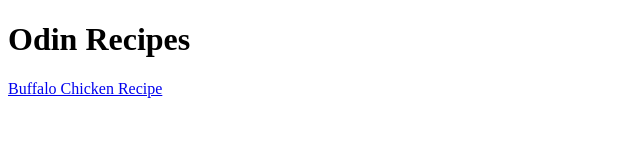
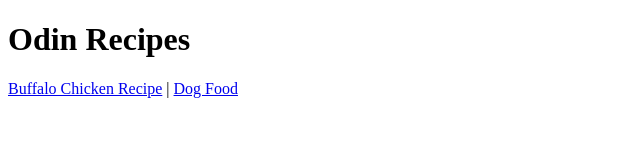
Before and after one commit to gkagan14/odin-recipes, a plain HTML site: page index.html in a window 1280 px wide. Shown: the whole page, without its empty margins (0-640 px from the left). Drawn offline with Linux system fonts and the light colour scheme.

Commit message:
updated index to add dog

```diff
--- a/index.html
+++ b/index.html
@@ -8,6 +8,6 @@
 </head>
 <body>
     <h1>Odin Recipes</h1>
-    <a href="recipes/buffchicken.html">Buffalo Chicken Recipe</a>
+    <a href="recipes/buffchicken.html">Buffalo Chicken Recipe</a> | <a href="recipes/dogfood.html">Dog Food</a>
 </body>
 </html>
```
